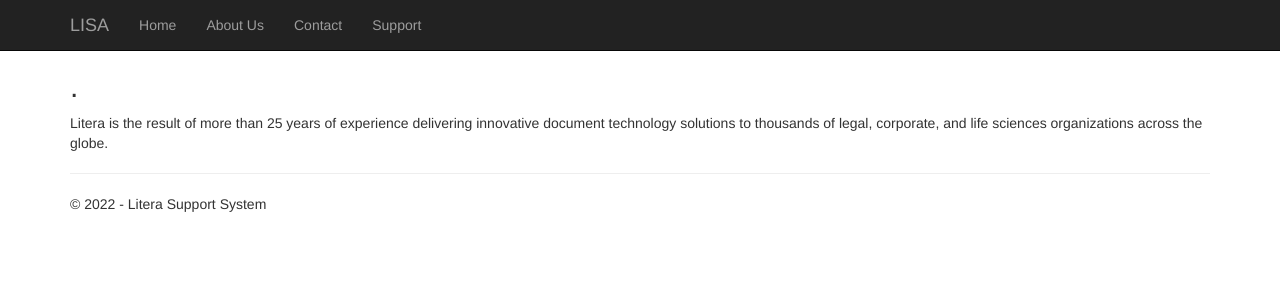
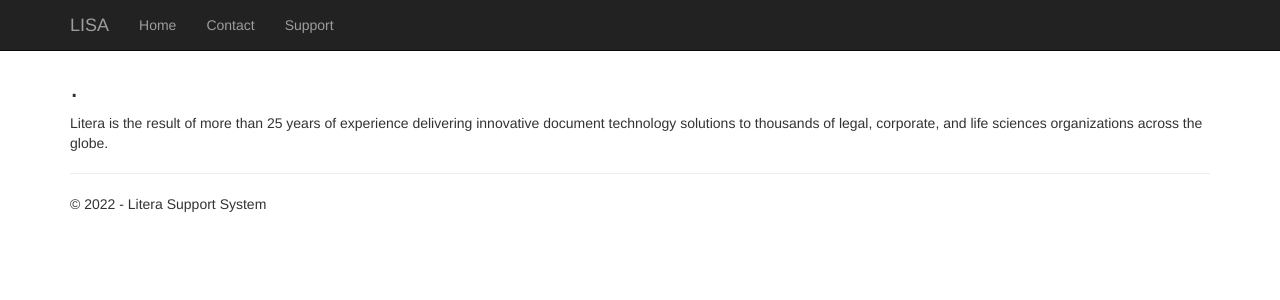
Before and after one commit to jeneeleenlumawig/test, a Django app: template chat/templates/about.html in a window 1280 px wide. Shown: the top 300 px of the page. Run offline with Django 4.2, Linux system fonts and the light colour scheme; the template is opened without the code that fills it, so the values that code supplies are empty; some libraries are stand-ins or nearby versions.

Commit message:
test files

```diff
--- a/chat/templates/layout.html
+++ b/chat/templates/layout.html
@@ -26,7 +26,6 @@
             <div class="navbar-collapse collapse">
                 <ul class="nav navbar-nav">
                     <li><a href="{% url 'home' %}">Home
-                    <li><a href="{% url 'about' %}">About Us
                     <li><a href="{% url 'contact' %}">Contact</a></li>
                     <li><a href="{% url 'support' %}">Support</a></li>
                 </ul>
```
Also changed, not shown: chat/static/images/support.png, static/images/support.png.
